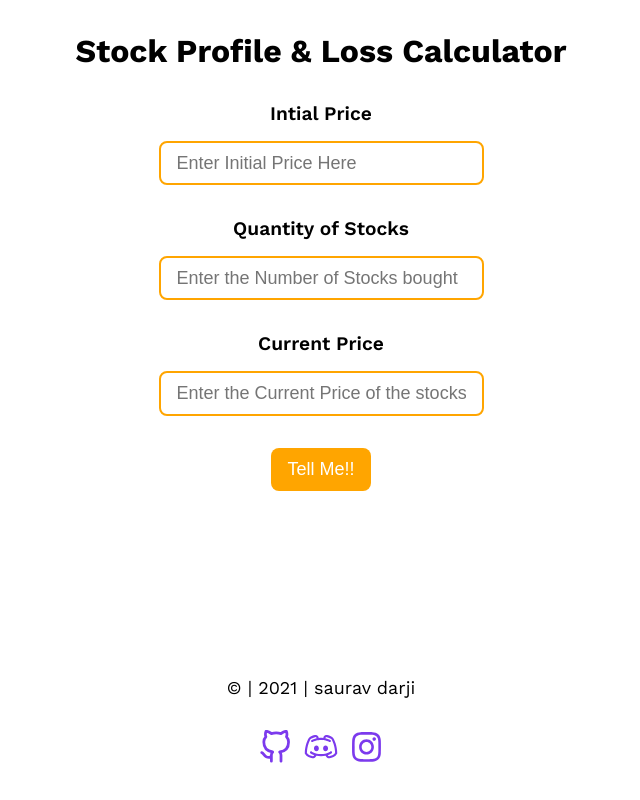
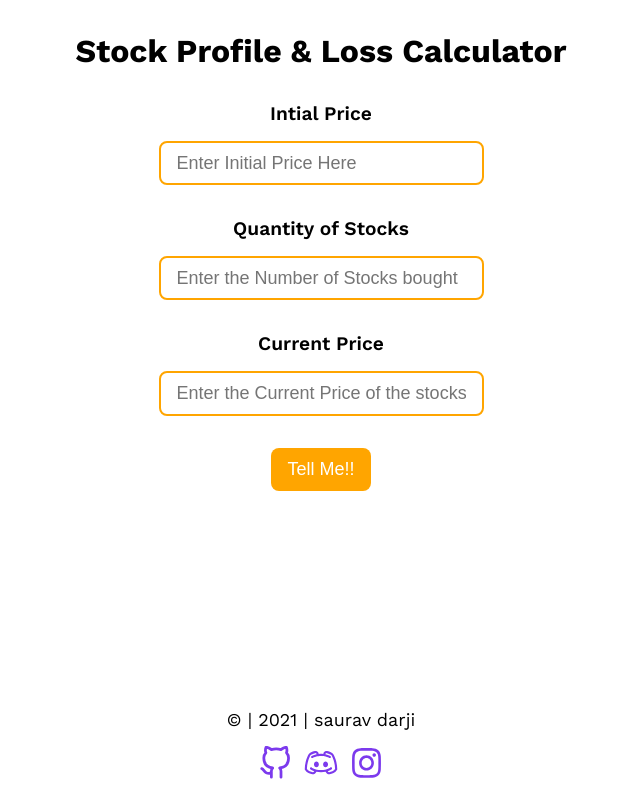
Before and after one commit to iamsaurav28/profit-or-loss, a plain HTML site: page index.html in a window 1280 px wide. Shown: the whole page, without its empty margins (319-959 px from the left). Drawn offline with nearby package versions, Linux system fonts and the light colour scheme.

Commit message:
update footer

```diff
--- a/index.html
+++ b/index.html
@@ -44,9 +44,10 @@
 
       <div id="output-box" class="output"></div>
     </main>
+
     <footer>
       <p>© | 2021 | saurav darji</p>
-      <ul class="footer-list">
+      <ul class="list-unordered inline-list"></ul>
         <li>
           <a class="links" href="https://github.com/iamsaurav28" target="_blank">
             <img src="images/github.svg" alt="github" />
```
Also changed, not shown: style.css (+11 -0 lines).
